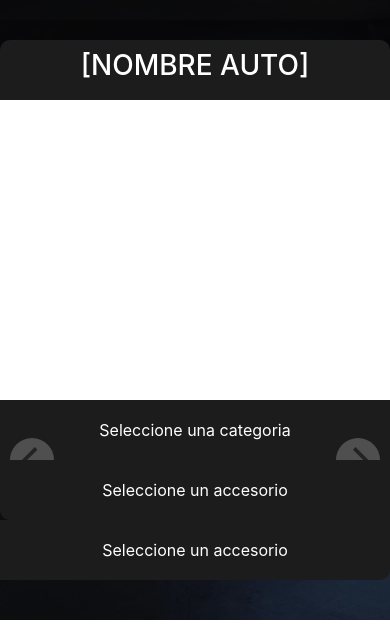
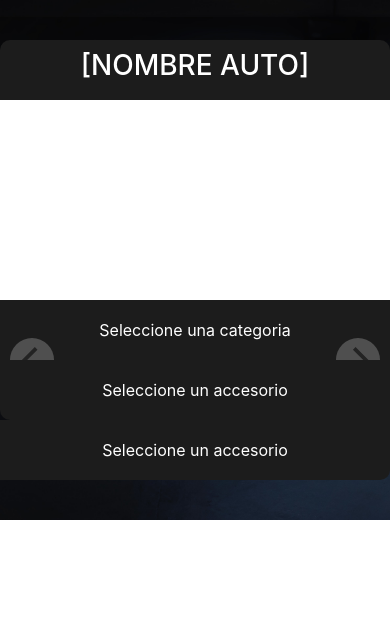
Before and after one commit to SirAntoni/adjust-app-new, a PHP site: page /detalle.php in a window 390 px wide. Shown: the top 640 px of the page. Run offline with PHP 8.4, Linux system fonts and the light colour scheme; data that the repository does not hold is empty; some libraries are stand-ins or nearby versions.

Commit message:
Se ajusto css de tamanos

```diff
--- a/detalle.php
+++ b/detalle.php
@@ -125,11 +125,20 @@ session_start();
         height: 150px;
     }
 
+    .auto{
+        height: 300px !important;
+    }
+
 
     @media (max-width : 780px) {
         .color img {
             width: 20px;
         }
+
+        .auto{
+        height: 200px !important;
+    }
+
 
         .accesorio {
             border-right: 0px solid !important;
@@ -161,7 +170,7 @@ session_start();
                 <div class="col-md-12 nombre_auto">
                     <h3 id='detalle_nombre_auto'>[NOMBRE AUTO]</h3>
                 </div>
-                <div class="col-md-12 auto" style='height:300px'>
+                <div class="col-md-12 auto">
                     <div id='auto360' class="img-wrap" >
                         <div id="circlrDiv">
 
```
